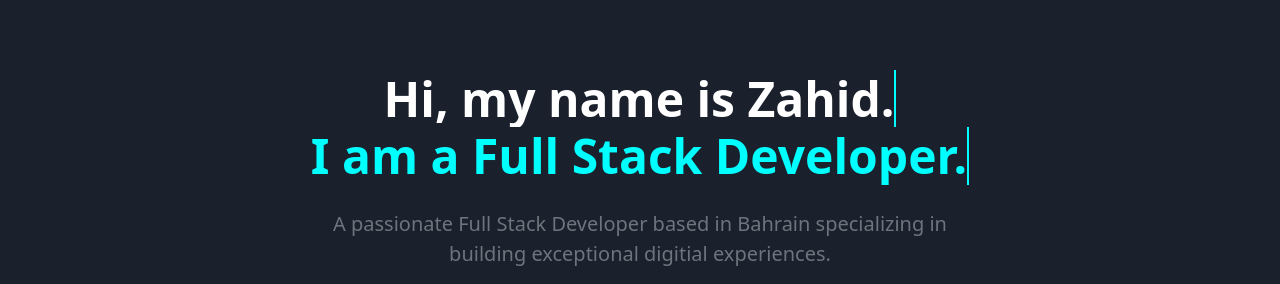
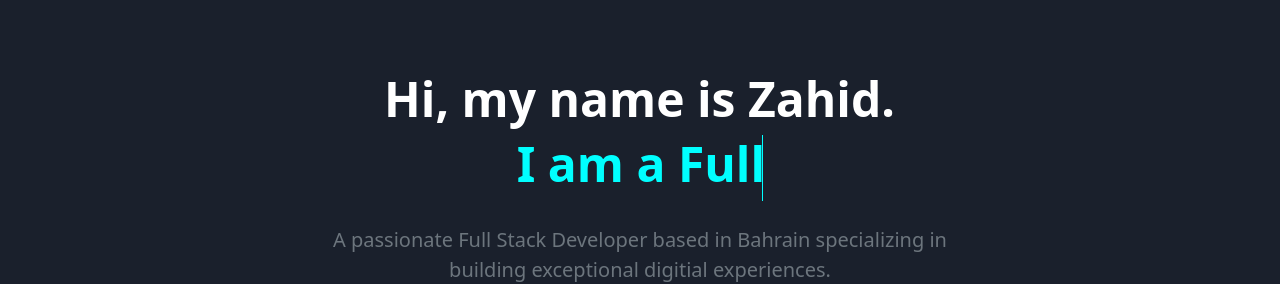
Before and after one commit to zahidala/Portfolio, a React (Create React App) app: page / in a window 1280 px wide. Shown: the part 144-428 px from the top of the page. Built offline with nearby package versions, Linux system fonts and the light colour scheme; a web font is replaced by a local one.

Commit message:
add footer and change animation so it comes one at a time

```diff
--- a/src/App.css
+++ b/src/App.css
@@ -46,6 +46,18 @@ body {
     justify-content: center;
 }
 
+
+.line-container {
+    display: flex;
+    align-items: center;
+    flex-direction: column;
+    justify-content: center;
+    width: fit-content;
+    margin-left: auto;
+    margin-right: auto;
+}
+
+
 .typewriter h1 {
     color: #fff;
     /* font-family: monospace; */
@@ -70,6 +82,56 @@ body {
     from, to { border-color: transparent }
     50% { border-color: aqua }
   }
+
+  .first_line,
+  .second_line {
+    white-space: nowrap; /* keep text in one line */
+    overflow: hidden; /* hide text behind the cursor */
+    margin: 0 auto;
+    text-align: center;
+    /* font-family: "Major Mono Display", monospace; */
+    /* font-size: 2rem; */
+    font-weight: bold;
+  }
+
+  .first_line {
+    border-right: .05em solid transparent;
+    /* define animation types for text + cursor */
+    animation: typewriter_1 3.5s steps(40,end) 1s 1 normal both,
+      first_cursor .5s steps(40) 10;
+
+  }
+  .second_line {
+    border-right: .05em solid transparent;
+    /* define animation types for text + cursor */
+    animation: typewriter_2 3.5s steps(40,end) 1s 1 normal both,
+      second_cursor .5s step-end infinite;
+    -webkit-animation-delay: 5s;
+    animation-delay: 5s;
+  }
+
+  @keyframes typewriter_1 {
+    from { width: 0 }
+    to { width: 100% }
+  }
+  @keyframes typewriter_2 {
+    from { width: 0 }
+    to { width: 100% }
+  }
+
+  @keyframes first_cursor {
+    from, to { border-color: transparent }
+    50% { border-color: aqua }
+    51%,
+    100% {
+    border-color: transparent;
+    }
+  }
+  @keyframes second_cursor{
+    from, to { border-color: transparent }
+    50% { border-color: aqua }
+  }
+
 
 .container-button {
     display: flex;
@@ -172,9 +234,30 @@ body {
     color: red;
 }
 
+/* .footer-color {
+    background-color: black;
+} */
+
+footer {
+    padding-top: 3%;
+}
+
+.footer-content {
+    background-color: #171923;
+    color: white;
+    display: flex;
+    justify-content: center;
+    align-items: center;
+    align-content: center;
+    flex-direction: row;
+    padding-top: 15px;
+    padding-bottom: 15px;
+}
+
 /* Small devices (landscape phones, 576px and up) */
 @media (max-width: 576px) {
-    .typewriter h1 {
+    .first_line h1,
+    .second_line h1 {
         font-size: 1.4rem;
         line-height: 1.2;
     }
@@ -266,7 +349,3 @@ body {
         width: 50%;
     }
 }
-
-/* #connect {
-    color: black;
-} */
--- a/src/App.js
+++ b/src/App.js
@@ -3,6 +3,7 @@ import NavBar from './Components/NavBar'
 import Hero from './Components/Hero'
 import About from './Components/About';
 import Projects from './Components/Projects'
+import Footer from './Components/Footer'
 import 'bootstrap/dist/css/bootstrap.min.css';
 import './App.css'
 
@@ -13,6 +14,7 @@ export default function App() {
     <Hero />
     <About />
     <Projects />
+    <Footer />
     </>
   )
 }
--- /dev/null
+++ b/src/Components/Footer.js
@@ -0,0 +1,13 @@
+import React from 'react'
+
+export default function Footer() {
+  return (
+    <div>
+      <footer>
+        <div className='footer-content'>
+          <div>© 2023 Copyright: Zahid Allaulddin</div>
+        </div>
+      </footer>
+    </div>
+  )
+}
--- a/src/Components/Hero.js
+++ b/src/Components/Hero.js
@@ -5,11 +5,13 @@ export default function Hero() {
   return (
       <div className="text-secondary px-4 py-5 text-center">
           <div className="py-5" style={{marginTop: "5%", marginBottom: "5%"}}>
-            <div className="container">
-                <div className="typewriter">
+            <div className="line-container">
+                <div className="first_line">
                     <h1 className="display-5 fw-bold text-white">Hi, my name is Zahid.</h1>
                 </div>
-                <div className="typewriter">
+            </div>
+            <div className='line-container'>
+                <div className="second_line">
                     <h1 className="display-5 fw-bold" style={{ color: 'aqua' }}>I am a Full Stack Developer.</h1>
                 </div>
             </div>
```
